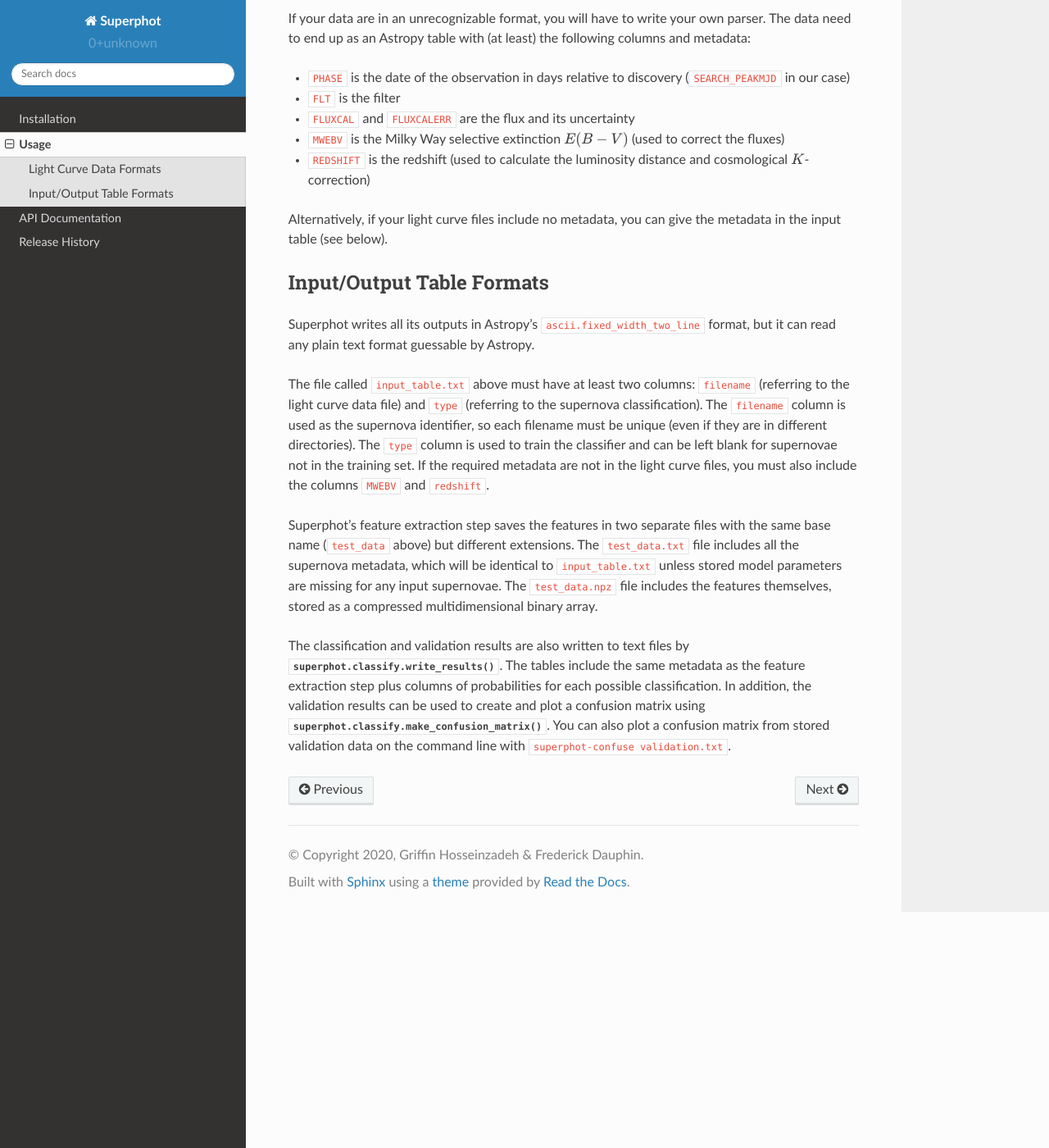
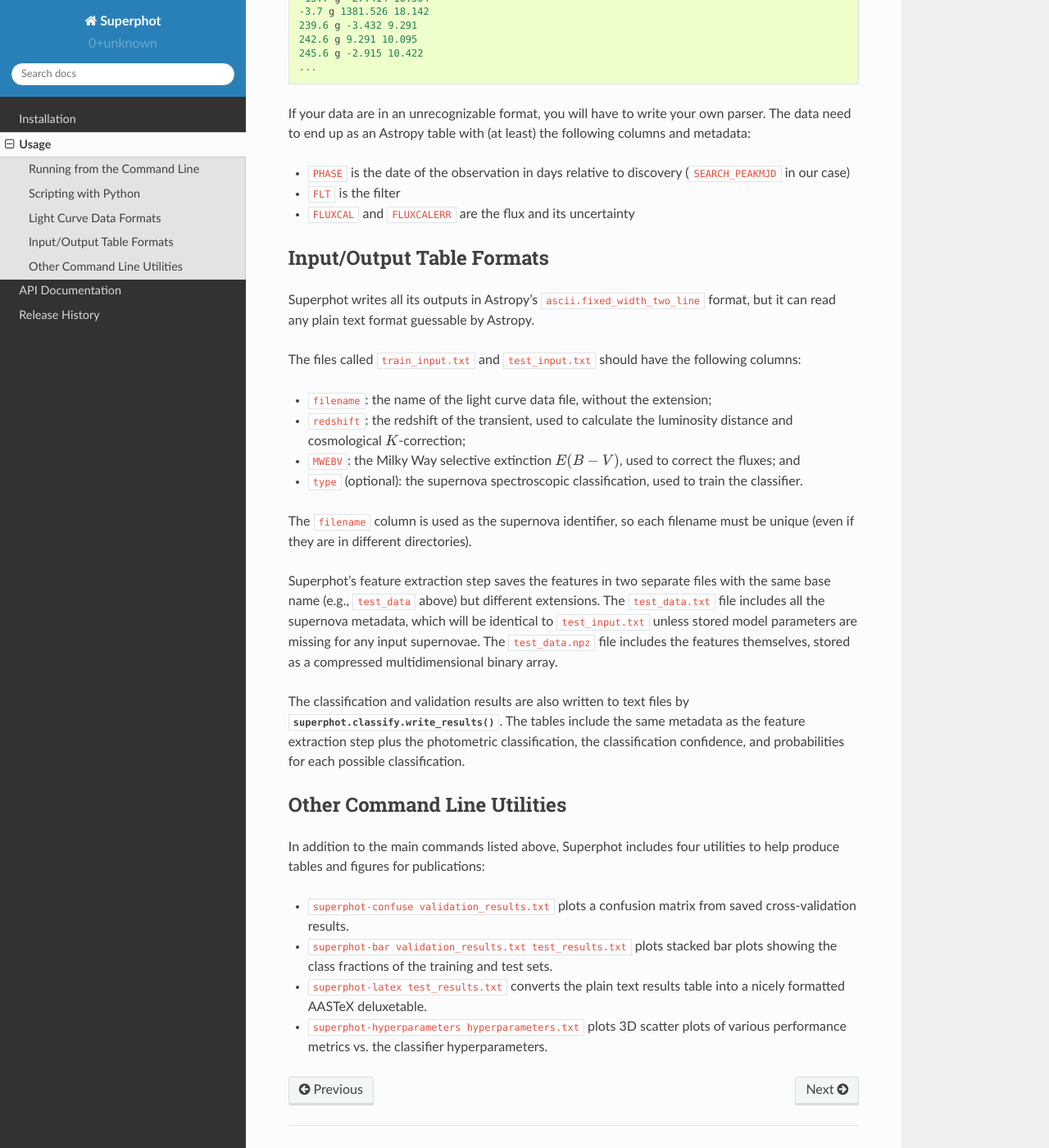
Before and after one commit to griffin-h/superphot, a Sphinx documentation site: the page built from docs/source/usage.rst, in a window 1280 px wide and 1400 px high, scrolled down 2460 px. Shown: the whole window at 82% size. Built offline with Sphinx 7.4.7 and the Read the Docs theme 2.0.0, drawn with Linux system fonts in a browser that asks for light colours; some of the changed text lies outside the part shown.

Commit message:
update documentation

```diff
--- a/docs/source/index.rst
+++ b/docs/source/index.rst
@@ -3,12 +3,13 @@
    You can adapt this file completely to your liking, but it should at least
    contain the root `toctree` directive.
 
+=======================
 Superphot Documentation
 =======================
 
 Superphot is an open-source Python package for photometric classification of supernovae, based on the method of Villar et al. (`2019 <https://ui.adsabs.harvard.edu/abs/2019ApJ...884...83V/abstract>`_). To apply this method, you must have the redshift (e.g., from the host galaxy) and Milky Way extinction for each transient. Superphot is optimized for use by time-domain surveys to retrospectively classify transients that were not observed spectroscopically, not for real-time classification.
 
-In Hosseinzadeh et al. (2020, submitted), we trained the classifier on a sample of 557 spectroscopically classified supernovae from the `Pan-STARRS1 <https://panstarrs.stsci.edu>`_ Medium Deep Survey, and then applied it to an additional 2315 transients with host galaxy redshifts. This trained classifier is included in the package, but users will most likely want to train on their own survey data for better performance.
+In Hosseinzadeh et al. (2020, submitted), we trained the classifier on a sample of 557 spectroscopically classified supernovae from the `Pan-STARRS1 <https://panstarrs.stsci.edu>`_ Medium Deep Survey, and then applied it to an additional 2315 transients with host galaxy redshifts.
 
 .. toctree::
    :maxdepth: 2
--- a/docs/source/usage.rst
+++ b/docs/source/usage.rst
@@ -12,6 +12,10 @@
 6. (Optional) Cross-*validate* the classifier on the training set.
 7. (Optional) *Optimize* the hyperparameters of the classifier.
 
+-----------------------------
+Running from the Command Line
+-----------------------------
+
 For basic functionality, Superphot can be run from the command line. For example:
 
 .. code-block:: bash
@@ -25,21 +29,22 @@
     superphot-validate pipeline.pickle train_data.txt
     superphot-optimize param_dist.json pipeline.pickle train_data.txt
 
+To see additional command-line arguments for any of these scripts, give the ``-h`` argument (e.g., ``superphot-fit -h``).
+
+---------------------
+Scripting with Python
+---------------------
+
 For more advanced use cases, you can import the module and use some version of the following workflow:
 
 .. code-block:: python
 
     from superphot import fit, extract, classify
-    from glob import glob
     import numpy as np
-    import os
 
     # Fit the model to the data. Do this for each file.
-    for filename in glob('light_curves/*.dat'):
-        basename = os.path.basename(filename).split('.')[0]
-        outfile = os.path.join(args.output_dir, basename + '{}')
-        light_curve = fit.read_light_curve(filename)  # may need to write your own parser
-        traces1, traces2, parameters = fit.two_iteration_mcmc(light_curve, outfile)
+    light_curve = fit.read_light_curve('light_curves/PSc000001.dat')  # may need custom parser
+    fit.two_iteration_mcmc(light_curve, 'stored_models/PSc000001{}')
 
     # Compile parameters
     param_table = extract.compile_parameters('stored_models/', 'griz')
@@ -68,11 +73,13 @@
     results_validate = classify.validate_classifier(pipeline, train_data)
     classify.make_confusion_matrix(results_validate, pipeline.classes_)
 
+Most of these functions have optional inputs that are not shown here. See the :ref:`api_documentation`.
+
 ------------------------
 Light Curve Data Formats
 ------------------------
 
-The light curve data we used in developing this package were stored in `SNANA <https://github.com/RickKessler/SNANA>`_ text format.
+The `light curve data <https://zenodo.org/record/3974950>`_ we used in developing this package were stored in `SNANA <https://github.com/RickKessler/SNANA>`_ text format.
 Here is an example::
 
     SURVEY: PS1MD
@@ -107,8 +114,6 @@
 Superphot includes a function that can parse data in this format (:func:`superphot.fit.read_light_curve`).
 It should also be able to recognize a simple text format like this::
 
-    # MWEBV: 0.0075
-    # REDSHIFT: 0.1260
     PHASE FLT FLUXCAL FLUXCALERR
     -120.4 g -243.44 231.478
     -117.4 g -62.931 13.48
@@ -128,10 +133,6 @@
 * ``PHASE`` is the date of the observation in days relative to discovery (``SEARCH_PEAKMJD`` in our case)
 * ``FLT`` is the filter
 * ``FLUXCAL`` and ``FLUXCALERR`` are the flux and its uncertainty
-* ``MWEBV`` is the Milky Way selective extinction :math:`E(B-V)` (used to correct the fluxes)
-* ``REDSHIFT`` is the redshift (used to calculate the luminosity distance and cosmological :math:`K`-correction)
-
-Alternatively, if your light curve files include no metadata, you can give the metadata in the input table (see below).
 
 --------------------------
 Input/Output Table Formats
@@ -139,16 +140,28 @@
 
 Superphot writes all its outputs in Astropy's ``ascii.fixed_width_two_line`` format, but it can read any plain text format guessable by Astropy.
 
-The file called ``input_table.txt`` above must have at least two columns: ``filename`` (referring to the light curve data file) and ``type`` (referring to the supernova classification).
+The files called ``train_input.txt`` and ``test_input.txt`` should have the following columns:
+
+* ``filename``: the name of the light curve data file, without the extension;
+* ``redshift``: the redshift of the transient, used to calculate the luminosity distance and cosmological :math:`K`-correction;
+* ``MWEBV``: the Milky Way selective extinction :math:`E(B-V)`, used to correct the fluxes; and
+* ``type`` (optional): the supernova spectroscopic classification, used to train the classifier.
+
 The ``filename`` column is used as the supernova identifier, so each filename must be unique (even if they are in different directories).
-The ``type`` column is used to train the classifier and can be left blank for supernovae not in the training set.
-If the required metadata are not in the light curve files, you must also include the columns ``MWEBV`` and ``redshift``.
 
-Superphot's feature extraction step saves the features in two separate files with the same base name (``test_data`` above) but different extensions.
-The ``test_data.txt`` file includes all the supernova metadata, which will be identical to ``input_table.txt`` unless stored model parameters are missing for any input supernovae.
+Superphot's feature extraction step saves the features in two separate files with the same base name (e.g., ``test_data`` above) but different extensions.
+The ``test_data.txt`` file includes all the supernova metadata, which will be identical to ``test_input.txt`` unless stored model parameters are missing for any input supernovae.
 The ``test_data.npz`` file includes the features themselves, stored as a compressed multidimensional binary array.
 
 The classification and validation results are also written to text files by :func:`superphot.classify.write_results`.
-The tables include the same metadata as the feature extraction step plus columns of probabilities for each possible classification.
-In addition, the validation results can be used to create and plot a confusion matrix using :func:`superphot.classify.make_confusion_matrix`.
-You can also plot a confusion matrix from stored validation data on the command line with ``superphot-confuse validation.txt``.
+The tables include the same metadata as the feature extraction step plus the photometric classification, the classification confidence, and probabilities for each possible classification.
+
+----------------------------
+Other Command Line Utilities
+----------------------------
+In addition to the main commands listed above, Superphot includes four utilities to help produce tables and figures for publications:
+
+* ``superphot-confuse validation_results.txt`` plots a confusion matrix from saved cross-validation results.
+* ``superphot-bar validation_results.txt test_results.txt`` plots stacked bar plots showing the class fractions of the training and test sets.
+* ``superphot-latex test_results.txt`` converts the plain text results table into a nicely formatted AASTeX deluxetable.
+* ``superphot-hyperparameters hyperparameters.txt`` plots 3D scatter plots of various performance metrics vs. the classifier hyperparameters.
```
Also changed, not shown: docs/source/api.rst (+9 -6 lines).
